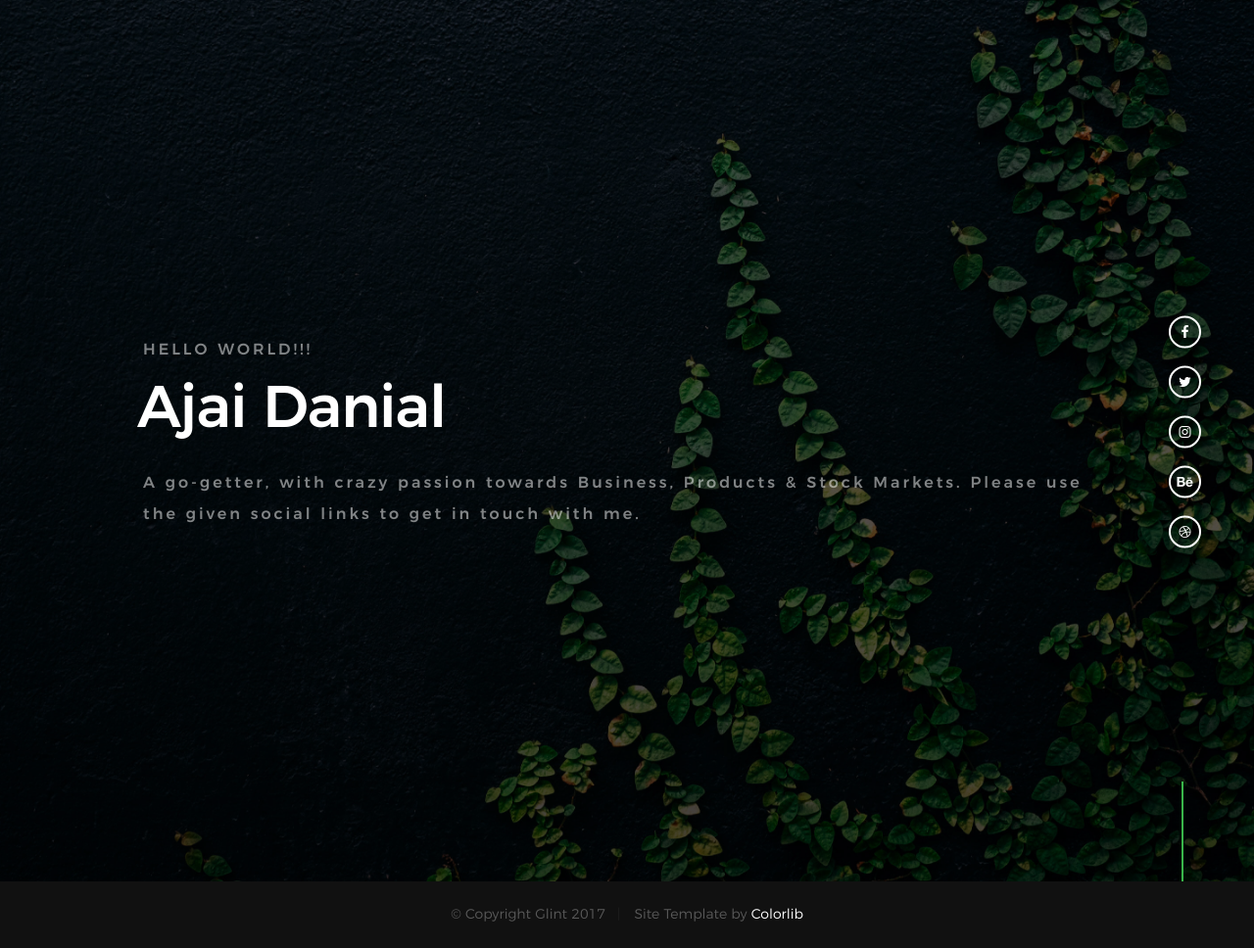
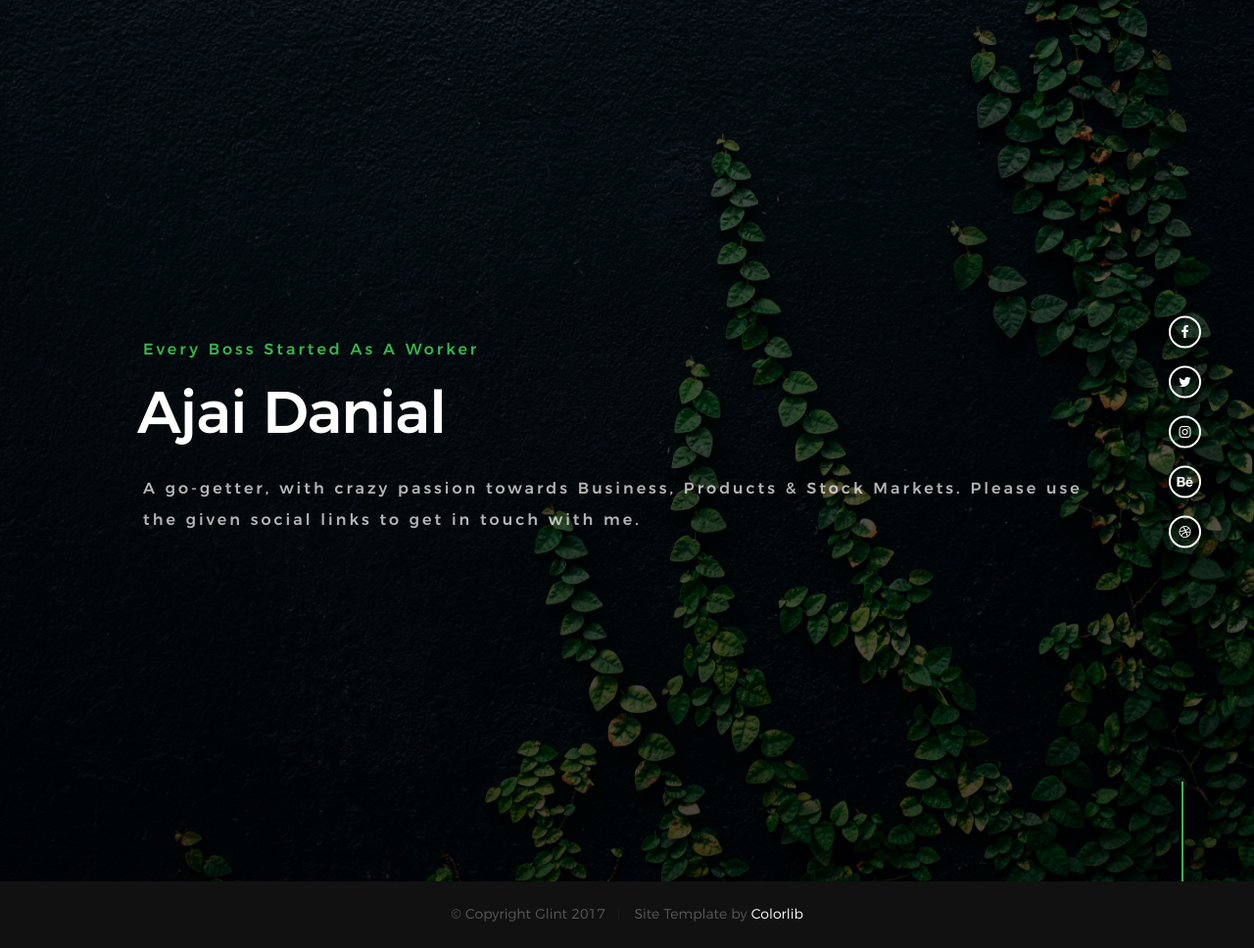
Before and after one commit to ajaidanial/ajaidanial.github.io, a Jekyll site: the page built from index.html, in a window 1280 px wide. Shown: the whole page at 98% size. Built offline with Jekyll 4.4.1, drawn with Linux system fonts in a browser that asks for light colours.

Commit message:
some more changes

```diff
--- a/assets/css/main.css
+++ b/assets/css/main.css
@@ -1793,7 +1793,7 @@ button::-moz-focus-inner, input::-moz-focus-inner {
 .home-content h3 {
     font-family: "montserrat-medium", sans-serif;
     font-size: 1.6rem;
-    color: rgba(255, 255, 255, 0.5);
+    color: rgba(255, 255, 255, 0.7);
     text-transform: uppercase;
     letter-spacing: .3rem;
     position: relative;
@@ -1805,6 +1805,12 @@ button::-moz-focus-inner, input::-moz-focus-inner {
 .home-content .home-content__intro {
 	text-transform: none;
     line-height: 2;
+}
+
+.home-content .home-content__quote {
+	color: #39b54a;
+    line-height: 2;
+	text-transform: none;
 }
 
 .home-content h1 {
--- a/index.html
+++ b/index.html
@@ -13,7 +13,9 @@ layout: default
 	<div class="home-content">
 		<div class="row home-content__main">
 
-			<h3>Hello World!!!</h3>
+			<h3 class="home-content__quote">
+				Every Boss Started As A Worker
+			</h3>
 			<h1>Ajai Danial</h1>
 			<h3 class="home-content__intro">
 				{{ site.description }}
```
